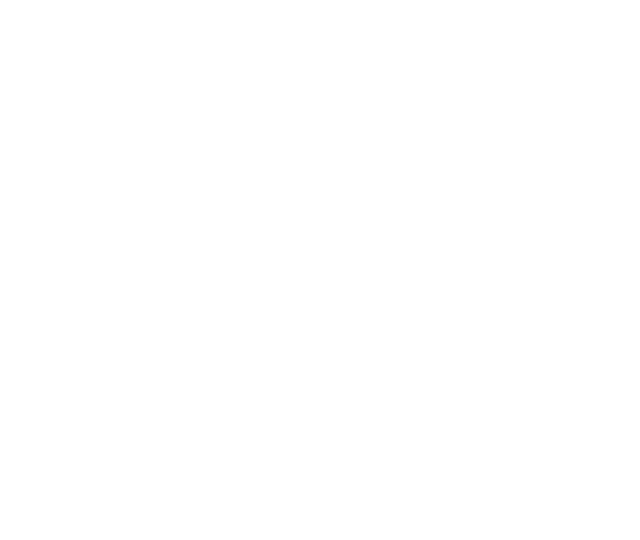
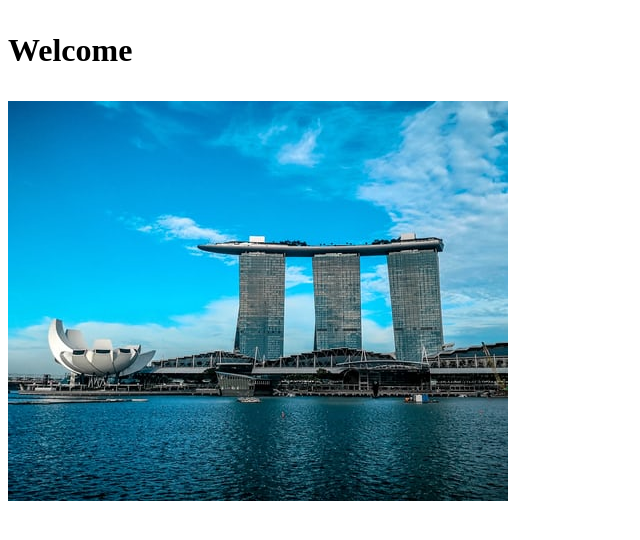
Before and after one commit to mykeck/Naming-system, a plain HTML site: page index.html in a window 1280 px wide. Shown: the whole page, without its empty margins (0-640 px from the left). Drawn offline with Linux system fonts and the light colour scheme.

Commit message:
styled html

```diff
--- a/index.html
+++ b/index.html
@@ -3,11 +3,12 @@
 <head>
     <meta charset="UTF-8">
     <meta name="viewport" content="width=device-width, initial-scale=1.0">
-    <title>Naming system</title>
+    <title>Naming system.</title>
 </head>
 <body>
     <h1>
-
+<p>Welcome</p>
+<img src="images/popular destination.jpeg">
     </h1>
 </body>
 </html>
```
Also changed, not shown: images/popular destination.jpeg (added).
